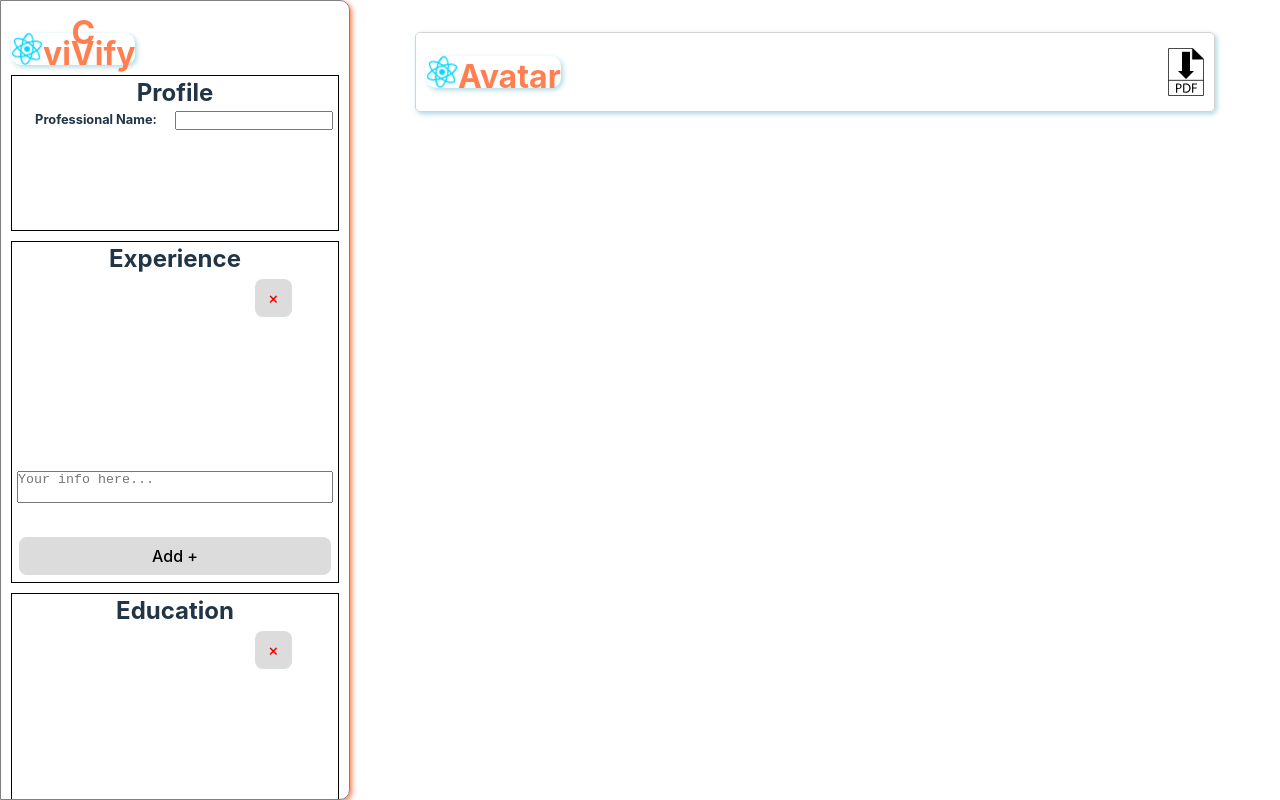
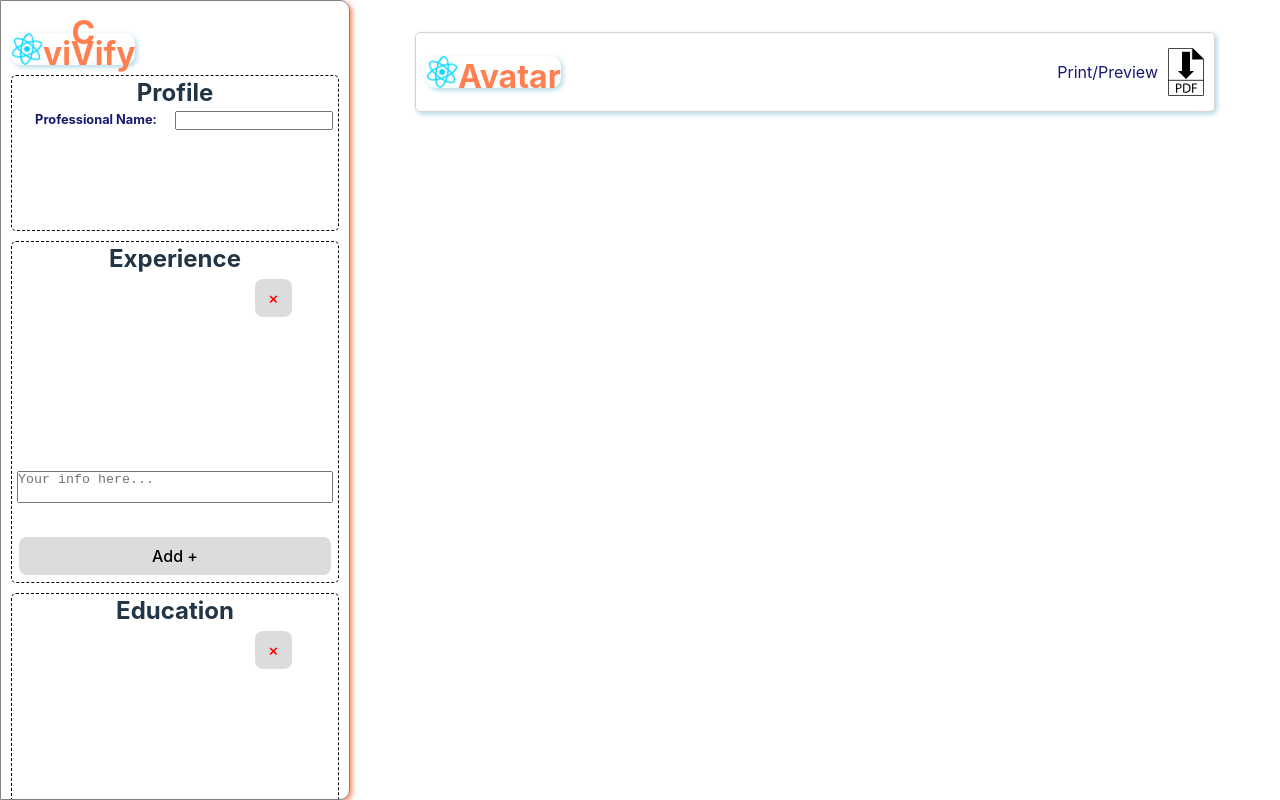
Before and after one commit to dtKinger/cvivify-react, a React (Vite) app: page / in a window 1280 px wide. Built offline with nearby package versions, Linux system fonts and the light colour scheme.

Commit message:
Make the print to PDF button work

```diff
--- a/src/components/Icon.jsx
+++ b/src/components/Icon.jsx
@@ -1,10 +1,16 @@
 import "../styles/Icons.css"
 
+function handlePrintClick () {
+  window.print();
+}
 
-function Icon ({classes, source, altText}) {
+function Icon ({classes, source, altText, text}) {
 
   return (
-    <img className={classes} src={source} alt={altText}></img>
+    <div class="icon-container" onClick={handlePrintClick}>
+      <label htmlFor={text}>{text}</label>
+      <img id={text} className={classes} src={source} alt={altText}></img>
+    </div>
   )
 }
 
--- a/src/components/SidebarProfile.jsx
+++ b/src/components/SidebarProfile.jsx
@@ -7,7 +7,7 @@ function SidebarProfile ({title, classes}) {
       <h2 className="title">{title}</h2>
 
       <div className="inputs-container">
-        <label className="form-label" htmlFor="name">Professional Name: </label>
+        <label className="form-label" htmlFor="input-name">Professional Name: </label>
         <input id="input-name" type="text" name="name"></input>
       </div>
     </section>
--- a/src/main.jsx
+++ b/src/main.jsx
@@ -14,6 +14,7 @@ console.log("Don't be afraid")
 ReactDOM.createRoot(document.getElementById('root')).render(
   <React.StrictMode>
     <Sidebar>
+
       <SidebarProfile title="Profile" classes="sidebar-section profile"/>
       <SidebarSection title="Experience" classes="sidebar-section" type="rte"/>
       <SidebarSection title="Education" classes="sidebar-section" type="rte"/>
@@ -22,7 +23,7 @@ ReactDOM.createRoot(document.getElementById('root')).render(
 
     <OutputArea>
       <Header>
-        <Icon classes="icon icon__medium" source={downloadPDF} alt="Download as PDF icon"/>
+        <Icon classes="icon icon__medium" source={downloadPDF} alt="Download as PDF icon" text="Print/Preview"/>
       </Header>
     </OutputArea>
 
--- a/src/styles/Icons.css
+++ b/src/styles/Icons.css
@@ -19,3 +19,14 @@
 .icon__large{
   width: 60px;
 }
+
+label{
+  color: midnightblue;
+}
+
+.icon-container{
+  display: flex;
+  align-items: center;
+  gap: 10px;
+  cursor: pointer;
+}
--- a/src/styles/Sidebar.css
+++ b/src/styles/Sidebar.css
@@ -13,7 +13,8 @@
 }
 
 .sidebar-section{
-  border: 1px solid black;
+  border: 1px dashed black;
+  border-radius: 5px;
   padding: 5px;
   display: flex;
   flex-direction: column;
@@ -60,15 +61,25 @@
   font-size: 0.8em;
   font-weight: 700;
   grid-column: 1 / 5;
-  grid-row: 0 / 1;
+  grid-row: 1 / 2;
 }
 
 #input-name{
   grid-column: 5 / 9;
-  grid-row: 0 / 1;
+  grid-row: 1 / 2;
 
 }
 
 @media print {
   .sidebar {display: none;}
 }
+
+@page {
+  size: auto;
+  margin: 0mm;
+
+  /* margin box at bottom right showing page number */
+  @bottom-right {
+    content: "Page " counter(pageNumber);
+  }
+}
```
